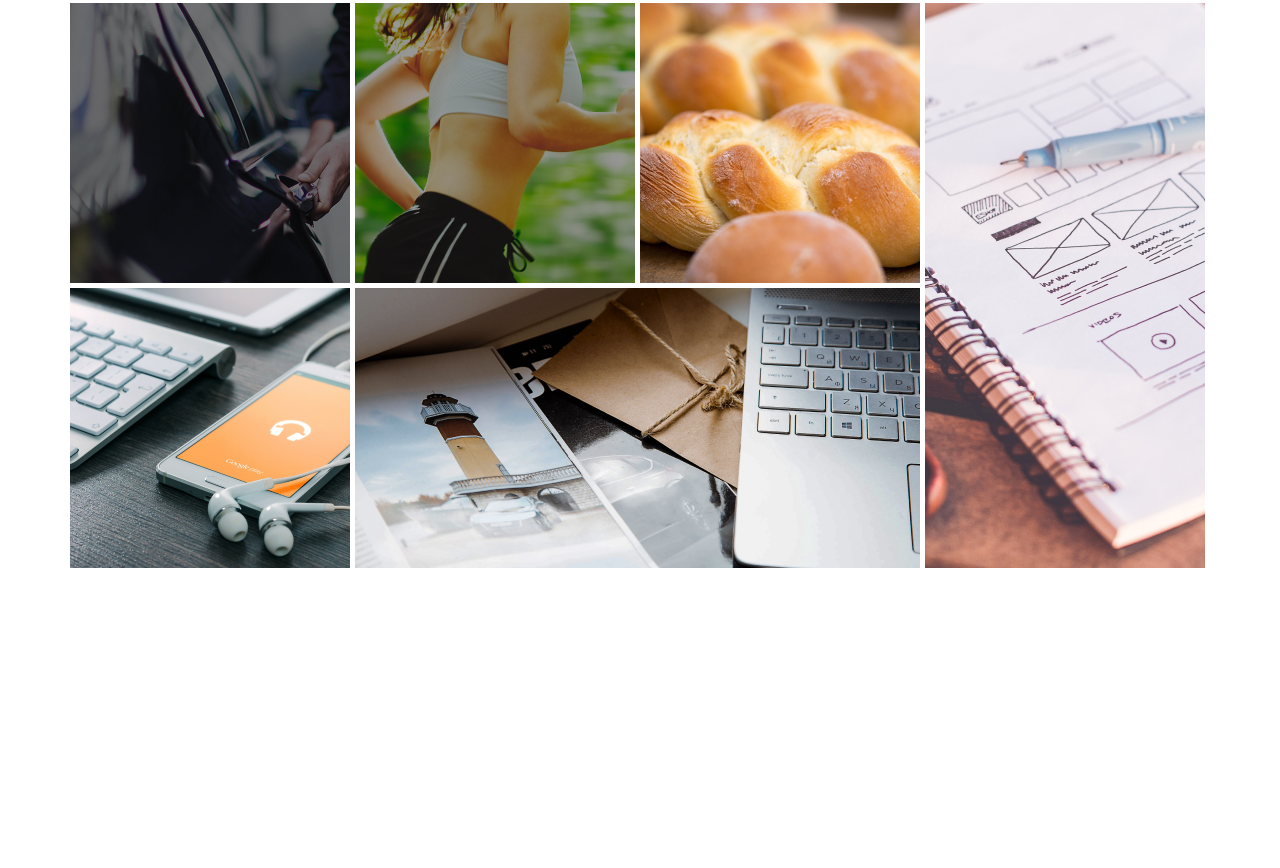
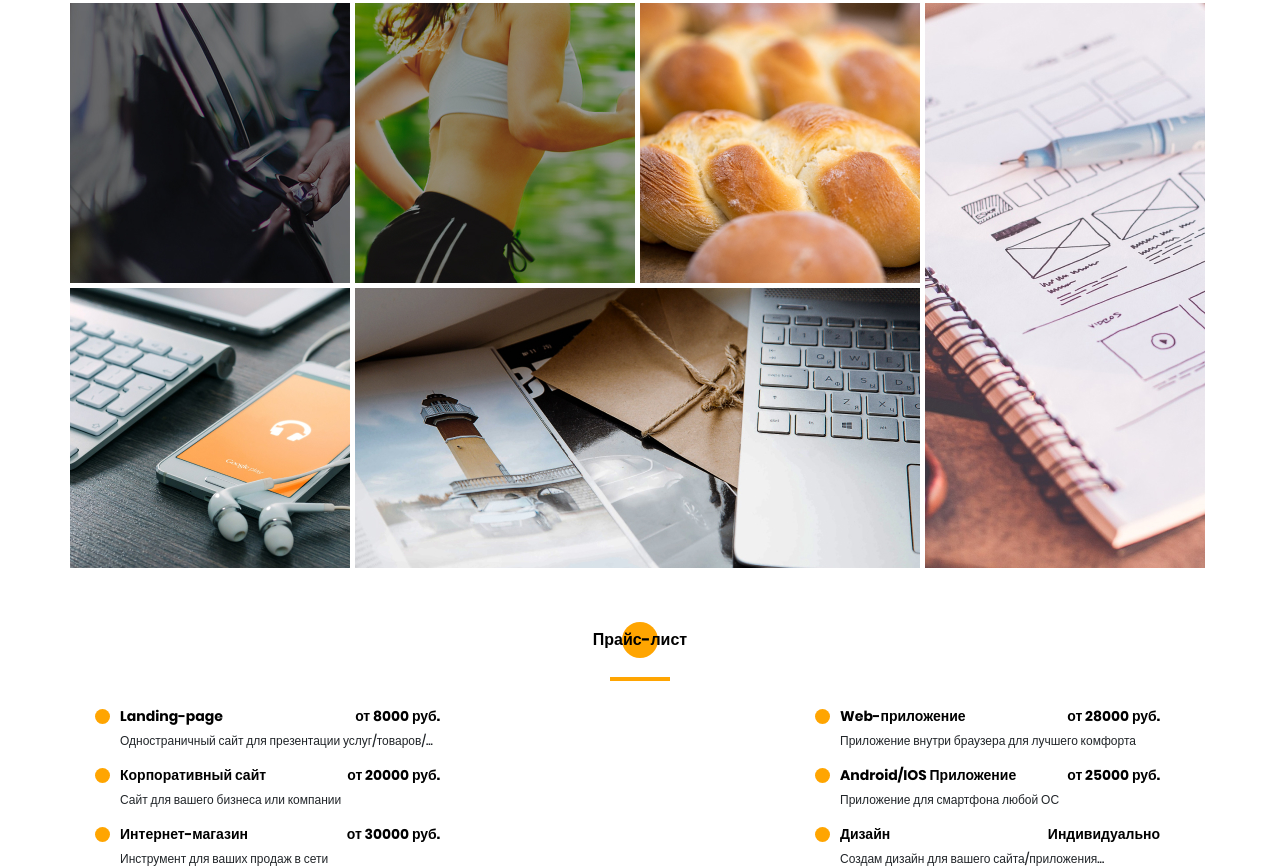
Before and after one commit to Quiddlee/Portfolio, a website: page src/index.html in a window 1280 px wide. Shown: the part 3805-4673 px from the top of the page. Before the commit the page ends 4373 px from the top, so only its background shows below. Drawn offline with nearby package versions, Linux system fonts and the light colour scheme; files that its build step writes are made by us from their sources.

Commit message:
price-list section done

```diff
--- a/src/index.html
+++ b/src/index.html
@@ -382,6 +382,58 @@
             </div>
         </div>
     </section>
+
+    <section class="price-list">
+        <div class="container">
+            <h2 class="title title_fz16 title__section-title">Прайс-лист</h2>
+            <div class="divider"></div>
+
+            <div class="price-list__wrapper">
+                <div class="price-list__item">
+                    <div class="price-list__item__upper">
+                        <div class="price-list__item__title">Landing-page</div>
+                        <div class="price-list__item__price">от 8000 руб.</div>
+                    </div>
+                    <div class="price-list__item__descr">Одностраничный сайт для презентации услуг/товаров/...</div>
+                </div>
+                <div class="price-list__item">
+                    <div class="price-list__item__upper">
+                        <div class="price-list__item__title">Web-приложение</div>
+                        <div class="price-list__item__price">от 28000 руб.</div>
+                    </div>
+                    <div class="price-list__item__descr">Приложение внутри браузера для лучшего комфорта</div>
+                </div>
+                <div class="price-list__item">
+                    <div class="price-list__item__upper">
+                        <div class="price-list__item__title">Корпоративный сайт</div>
+                        <div class="price-list__item__price">от 20000 руб.</div>
+                    </div>
+                    <div class="price-list__item__descr">Сайт для вашего бизнеса или компании</div>
+                </div>
+                <div class="price-list__item">
+                    <div class="price-list__item__upper">
+                        <div class="price-list__item__title">Android/IOS Приложение</div>
+                        <div class="price-list__item__price">от 25000 руб.</div>
+                    </div>
+                    <div class="price-list__item__descr">Приложение для смартфона любой ОС</div>
+                </div>
+                <div class="price-list__item">
+                    <div class="price-list__item__upper">
+                        <div class="price-list__item__title">Интернет-магазин</div>
+                        <div class="price-list__item__price">от 30000 руб.</div>
+                    </div>
+                    <div class="price-list__item__descr">Инструмент для ваших продаж в сети</div>
+                </div>
+                <div class="price-list__item">
+                    <div class="price-list__item__upper">
+                        <div class="price-list__item__title">Дизайн</div>
+                        <div class="price-list__item__price">Индивидуально</div>
+                    </div>
+                    <div class="price-list__item__descr">Создам дизайн для вашего сайта/приложения...</div>
+                </div>
+            </div>
+        </div>
+    </section>
     <script src="js/script.js"></script>
 </body>
 </html>
--- /dev/null
+++ b/src/sass/blocks/_price-list.scss
@@ -0,0 +1,38 @@
+.price-list {
+    padding-top: 60px;
+    &__wrapper {
+        padding: 0 50px 0 50px;
+        display: grid;
+        grid-template: repeat(3, auto) / repeat(2, 320px);
+        grid-auto-rows: auto;
+        column-gap: 100px;
+        row-gap: 15px;
+        justify-content: space-between;
+        align-content: space-between;
+    }
+    &__item {
+        &__upper {
+            display: flex;
+            justify-content: space-between;
+            font-weight: 700;
+            font-size: 14px;
+            line-height: 21px;
+            color: #000000;
+        }
+        &__descr {
+            font-size: 12px;
+            margin-top: 5px;
+        }
+        &__title {
+            position: relative;
+            @include before_circle;
+            z-index: 2;
+            &::before {
+                top: 3px;
+                left: -25px;
+                width: 15px;
+                height: 15px;
+            }
+        }
+    }
+}
--- a/src/sass/style.scss
+++ b/src/sass/style.scss
@@ -32,5 +32,6 @@
 @import "blocks/benefits";
 @import "blocks/skills";
 @import "blocks/portfolio";
+@import "blocks/price-list";
 
 //media
```
Also changed, not shown: dist/css/style.min.css, dist/index.html.
